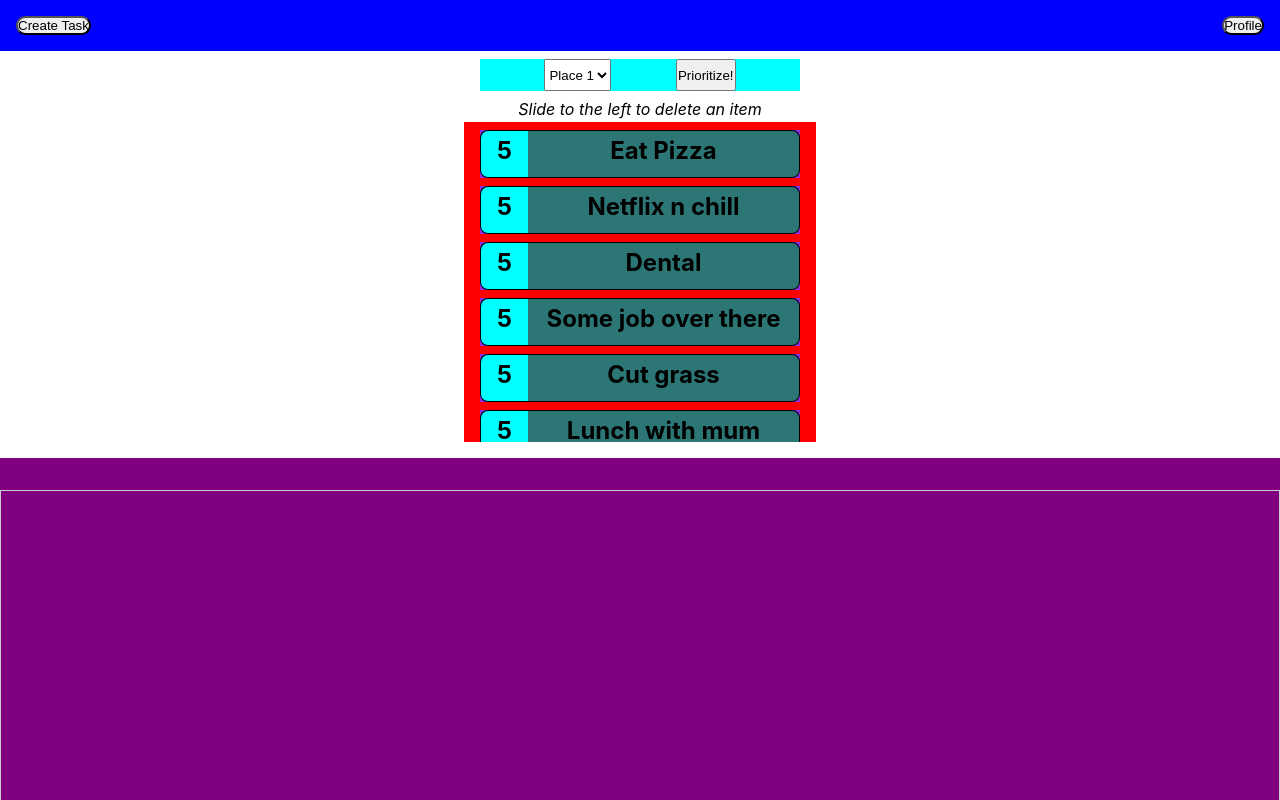
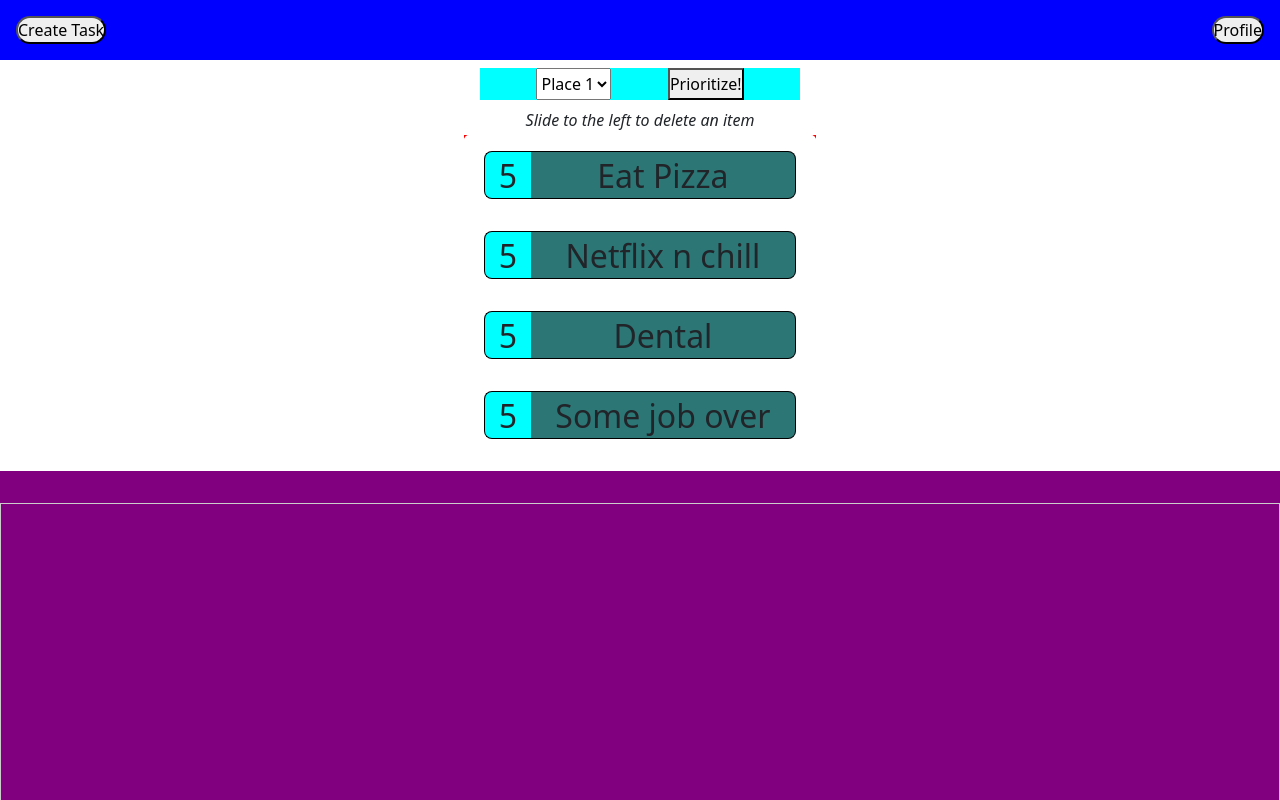
Before and after one commit to Little-Wolfie/listodo, a React (Create React App) app: page /dashboard in a window 1280 px wide. Shown: the top 800 px of the page. Built offline with nearby package versions, Linux system fonts and the light colour scheme; no server answers.

Commit message:
Add bootstrap accordion for task list

```diff
--- a/src/components/Task Dashboard components/TaskDashboard.jsx
+++ b/src/components/Task Dashboard components/TaskDashboard.jsx
@@ -1,8 +1,6 @@
-import React, { useEffect, useRef, useState } from 'react';
-import Draggable from 'react-draggable';
-import { Resizable } from 'react-resizable';
-import { Accordion, Button, Card } from 'react-bootstrap';
-import 'react-resizable/css/styles.css';
+import React, { useState } from 'react';
+import 'bootstrap/dist/css/bootstrap.min.css';
+import Accordion from 'react-bootstrap/Accordion';
 import { useNavigate } from 'react-router-dom';
 import '../../css/TaskDashboard.css';
 import Map from './Map';
@@ -28,17 +26,7 @@ const temp = [
 
 export const TaskDashboard = () => {
 	const [tasks, setTasks] = useState(temp);
-	const [expandedCards, setExpandedCards] = useState([]);
 	const navigate = useNavigate();
-
-	const handleTaskCardClick = (e, i) => {
-		setExpandedCards([...expandedCards, i]);
-		setTasks(
-			tasks.map((task, index) =>
-				i === index ? { ...task, expanded: !task.expanded } : task
-			)
-		);
-	};
 
 	return (
 		<div className='task-dashboard'>
@@ -66,10 +54,42 @@ export const TaskDashboard = () => {
 			</p>
 
 			<div className='list-container'>
-				<ol>
+				<Accordion>
 					{tasks.map((task, i) => {
 						return (
-							<li
+							<Accordion.Item
+								eventKey={i}
+								key={i}
+							>
+								<Accordion.Header>
+									<div className='card-left'>
+										<h2>5</h2>
+									</div>
+									<div className='card-right'>
+										<h2>{task.name}</h2>
+									</div>
+								</Accordion.Header>
+								<Accordion.Body>
+									Lorem ipsum dolor sit amet consectetur adipisicing elit. Ea
+									nesciunt deleniti minus quas quae ducimus facilis accusantium
+									placeat, assumenda nostrum, saepe iure quo corrupti quaerat,
+									natus optio esse illo amet.
+								</Accordion.Body>
+							</Accordion.Item>
+						);
+					})}
+				</Accordion>
+			</div>
+
+			<div className='map-wrapper'>
+				<Map />
+			</div>
+		</div>
+	);
+};
+
+{
+	/* <li
 								key={i}
 								onClick={e => handleTaskCardClick(e, i)}
 							>
@@ -87,15 +107,5 @@ export const TaskDashboard = () => {
 										</div>
 									</div>
 								</div>
-							</li>
-						);
-					})}
-				</ol>
-			</div>
-
-			<div className='map-wrapper'>
-				<Map />
-			</div>
-		</div>
-	);
-};
+							</li> */
+}
--- a/src/css/TaskDashboard.css
+++ b/src/css/TaskDashboard.css
@@ -17,24 +17,38 @@ body {
 }
 
 /*List*/
+.accordion-item {
+  border: none;
+}
+.accordion-button::after {
+  display: none;
+}
+.accordion-button:not(.collapsed) {
+  color: white;
+}
+.accordion-button:focus {
+  box-shadow: none;
+  outline: none;
+  background-color: white;
+}
+.accordion-button:focus:not(:hover) {
+  box-shadow: none;
+  outline: none;
+  background-color: white;
+}
+.accordion-button:not(:focus):not(:hover) {
+  background-color: white;
+}
+.accordion-button:not(:focus):hover {
+  background-color: white;
+}
+
 .list-container {
   height: 20rem;
   width: 22rem;
   overflow: scroll;
   background-color: red;
   margin: 0.2rem auto 0.2rem auto;
-}
-.card-container {
-  display: flex;
-  flex-direction: row;
-}
-.task-card {
-  display: flex;
-  flex-direction: column;
-  margin: 0.5rem auto;
-  width: fit-content;
-  height: 3rem;
-  background-color: blueviolet;
 }
 .card-left {
   background-color: aqua;
@@ -46,6 +60,7 @@ body {
   height: 3rem;
 }
 .card-right {
+  overflow: hidden;
   background-color: rgb(44, 118, 118);
   border-top: 1px solid black;
   border-bottom: 1px solid black;
@@ -55,36 +70,10 @@ body {
   height: 3rem;
 }
 .card-right h2, .card-left h2 {
+  text-align: center;
   width: fit-content;
   height: fit-content;
   margin: 0.3rem auto;
-}
-.card-content {
-  display: block;
-  width: 20rem;
-  height: 3rem;
-  background-color: chartreuse;
-  z-index: 1;
-}
-
-.card-slide-open {
-  animation-name: card-slide-open;
-  animation-duration: 1s;
-  animation-fill-mode: forwards;
-}
-.card-slide-closed {
-  animation-name: card-slide-closed;
-  animation-duration: 1s;
-  animation-fill-mode: forwards;
-}
-@keyframes card-slide-open {
-  from {height: 3rem;}
-  to {height: 10rem;}
-
-}
-@keyframes card-slide-closed {
-  from {height: 10rem;}
-  to {height: 3rem;}
 }
 
 /* FILTER */
```
